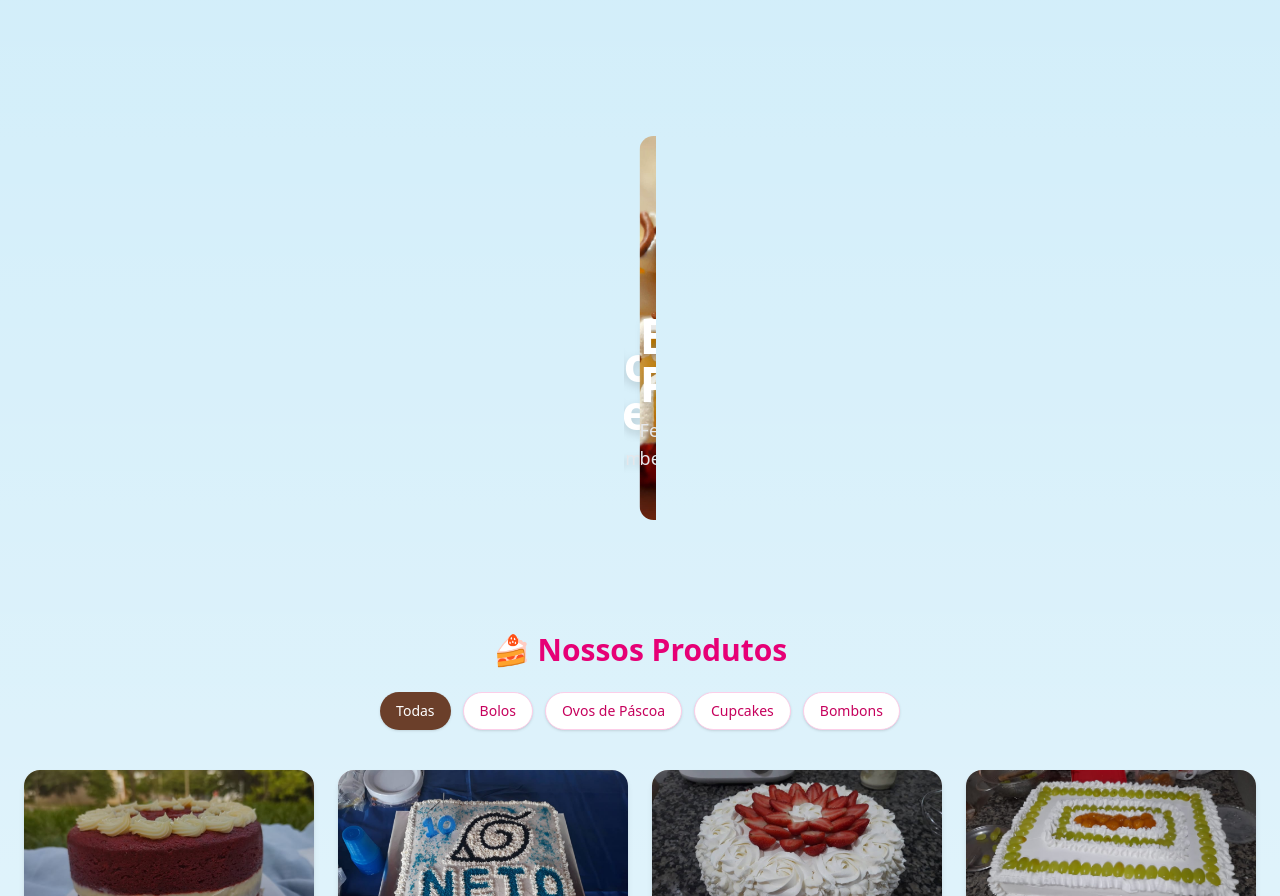
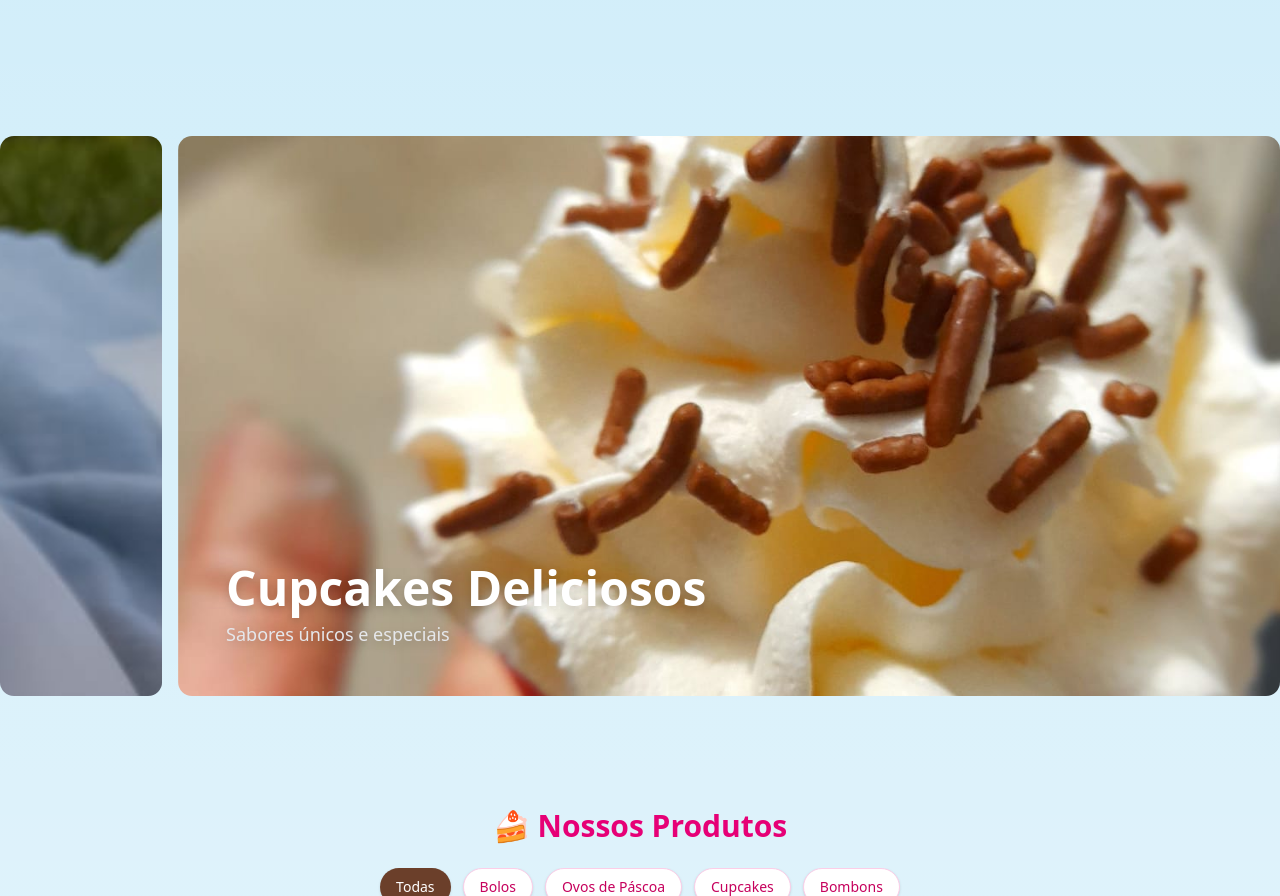
Before and after one commit to MariaClaraAFerreira/Projeto-Doce-Encanto, a Next.js app: page / in a window 1280 px wide. Shown: the part 560-1456 px from the top of the page. Built offline with nearby package versions, Linux system fonts and the light colour scheme; no server answers.

Commit message:
carrossel arrumado

```diff
--- a/src/app/componentes/carrossel.jsx
+++ b/src/app/componentes/carrossel.jsx
@@ -38,28 +38,29 @@ export default function Carrosel() {
   ];
 
   return (
-    <div className="w-full max-w-7xl mx-auto px-4 sm:px-6">
+    <div className="w-full mx-auto max-w-7xl">
       <Carousel
         opts={{ align: "center", loop: true }}
         plugins={[plugin.current]}
-        className="w-full rounded-xl flex items-center justify-center overflow-hidden"
+        className="w-full rounded-xl overflow-hidden"
       >
         <CarouselContent>
           {slides.map((slide, index) => (
             <CarouselItem key={index} className="basis-full">
-              <div className="relative w-full flex justify-center items-center h-48 sm:h-64 md:h-80 lg:h-96">
+              <div className="relative w-full h-[45vh] sm:h-[60vh] md:h-[70vh] rounded-xl">
                 <Image
                   src={slide.src}
                   alt={slide.title}
                   fill
-                  className="object-cover rounded-xl brightness-110"
+                  className="object-cover rounded-xl"
                 />
-                {/* Texto sobreposto no canto inferior esquerdo */}
-                <div className="absolute bottom-4 sm:bottom-6 md:bottom-8 lg:bottom-12 left-4 sm:left-6 md:left-8 lg:left-12 text-left z-10">
-                  <h2 className="text-white text-xl sm:text-2xl md:text-4xl lg:text-5xl font-bold drop-shadow-lg">
+
+                {/* Texto sobreposto */}
+                <div className="absolute bottom-8 left-8 md:bottom-12 md:left-12 text-left drop-shadow-lg">
+                  <h2 className="text-white text-3xl md:text-5xl font-bold">
                     {slide.title}
                   </h2>
-                  <p className="text-gray-200 text-xs sm:text-sm md:text-base lg:text-lg mt-1 sm:mt-2 drop-shadow-md">
+                  <p className="text-gray-200 text-sm md:text-lg mt-2">
                     {slide.description}
                   </p>
                 </div>
@@ -68,7 +69,7 @@ export default function Carrosel() {
           ))}
         </CarouselContent>
 
-        {/* Navegação visível apenas no desktop */}
+        {/* Navegação */}
         <CarouselPrevious className="hidden sm:flex" />
         <CarouselNext className="hidden sm:flex" />
       </Carousel>
```
